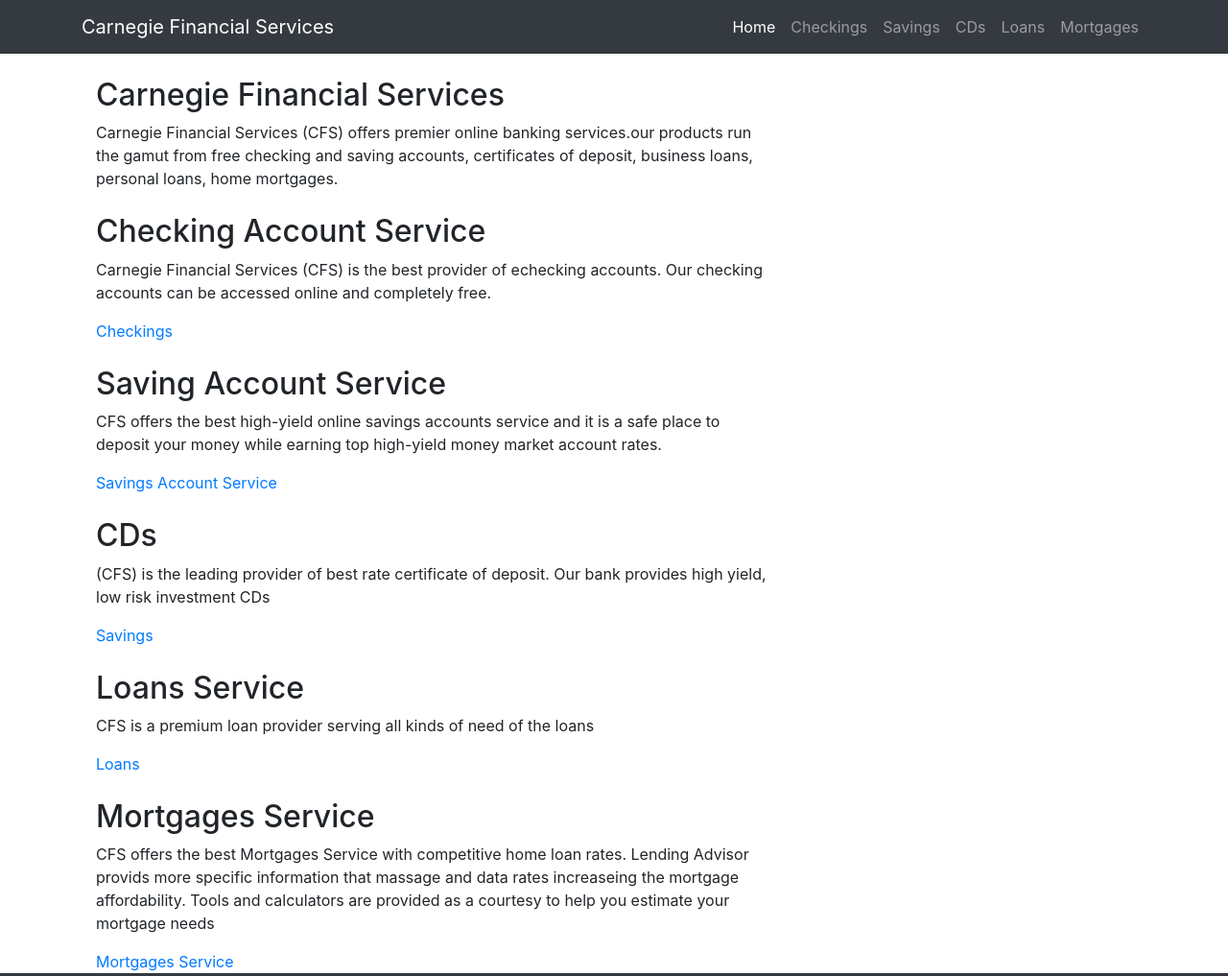
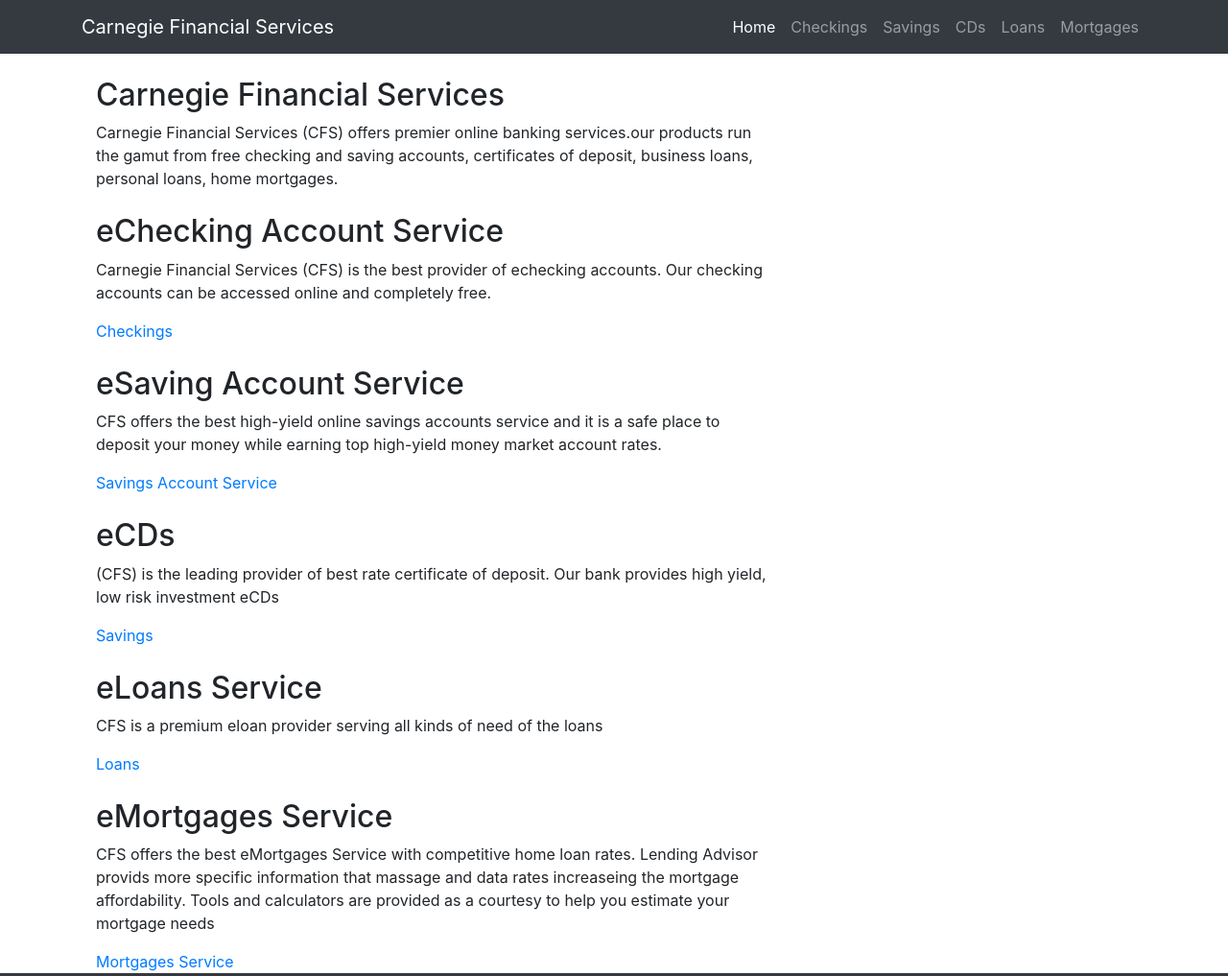
Before and after one commit to vivienzou1/Task-10, a website: page CFS/CFS-HomePage.html in a window 1280 px wide. Shown: the top 1017 px of the page at 96% size. Drawn offline with Linux system fonts and the light colour scheme.

Commit message:
optimize eLoan and eCD

```diff
--- a/CFS/CFS-HomePage.html
+++ b/CFS/CFS-HomePage.html
@@ -69,14 +69,14 @@
     </div>
 
     <div class="col-sm-8">
-      <h2 class="mt-4">Checking Account Service</h2>
+      <h2 class="mt-4">eChecking Account Service</h2>
 
       <p> Carnegie Financial Services (CFS) is the best provider of echecking accounts. Our checking accounts can be accessed online and completely free.</p>
       <a href="CFS-Mortgages.html">Checkings</a>
     </div>
 
     <div class="col-sm-8">
-      <h2 class="mt-4">Saving Account Service</h2>
+      <h2 class="mt-4">eSaving Account Service</h2>
       <p>CFS offers the best high-yield online savings accounts service and it is a safe place to deposit your money while earning top high-yield money market account rates.</p>
       <a href="CFS-Savings.html">Savings Account Service</a>
 
@@ -84,19 +84,19 @@
     </div>
 
     <div class="col-sm-8">
-      <h2 class="mt-4">CDs</h2>
-      <p>(CFS) is the leading provider of best rate certificate of deposit. Our bank provides high yield, low risk investment CDs</p>
+      <h2 class="mt-4">eCDs</h2>
+      <p>(CFS) is the leading provider of best rate certificate of deposit. Our bank provides high yield, low risk investment eCDs</p>
       <a href="CFS-Mortgages.html">Savings</a>
     </div>
 
     <div class="col-sm-8">
-     <h2 class="mt-4">Loans Service</h2>
-     <p>CFS is a premium loan provider serving all kinds of need of the loans</p>
+     <h2 class="mt-4">eLoans Service</h2>
+     <p>CFS is a premium eloan provider serving all kinds of need of the loans</p>
      <a href="CFS-Mortgages.html">Loans</a>
    </div>
    <div class="col-sm-8">
-    <h2 class="mt-4">Mortgages Service</h2>
-    <p> CFS offers the best Mortgages Service with competitive home loan rates. Lending Advisor provids more specific information that massage and data rates increaseing the mortgage affordability. Tools and calculators are provided as a courtesy to help you estimate your mortgage needs</p>
+    <h2 class="mt-4">eMortgages Service</h2>
+    <p> CFS offers the best eMortgages Service with competitive home loan rates. Lending Advisor provids more specific information that massage and data rates increaseing the mortgage affordability. Tools and calculators are provided as a courtesy to help you estimate your mortgage needs</p>
     <a href="CFS-Mortage.html">Mortgages Service</a>
   </div>
 </div>
```
